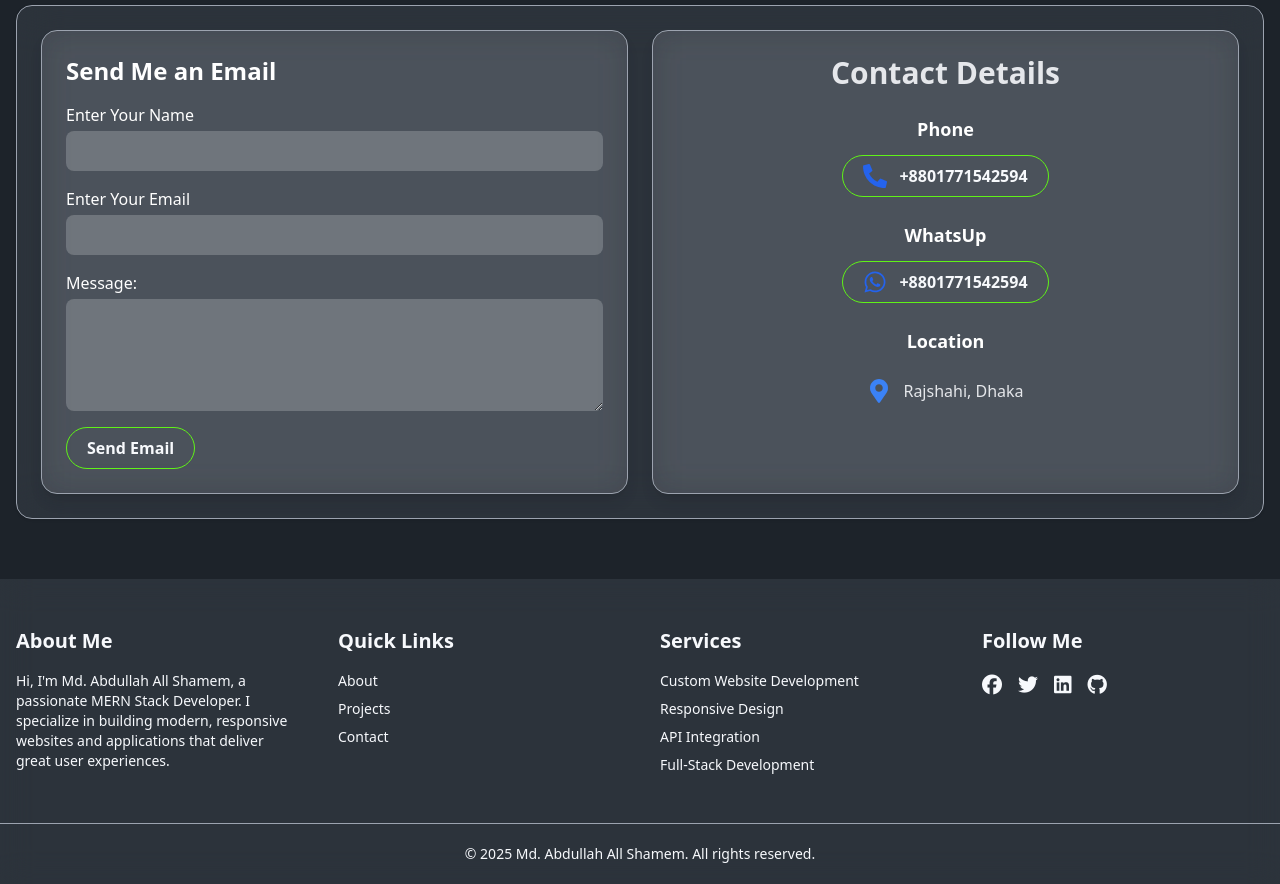
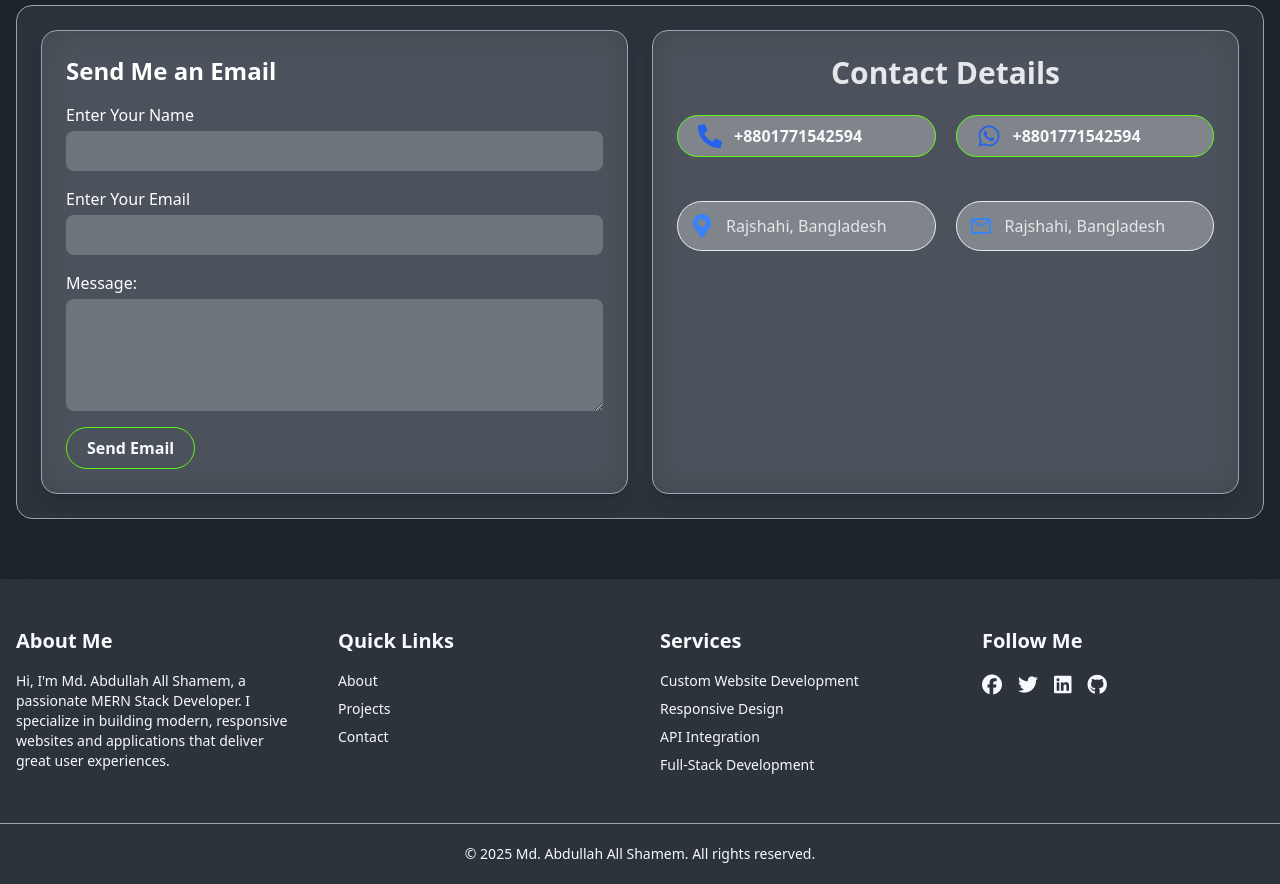
Before and after one commit to abdullah107189/abdullah-dev, a React (Vite) app: page / in a window 1280 px wide. Shown: the part 3279-4163 px from the top of the page. Built offline with nearby package versions, Linux system fonts and the light colour scheme; no server answers.

Commit message:
change style contact page

```diff
--- a/src/Pages/Home/About/About.jsx
+++ b/src/Pages/Home/About/About.jsx
@@ -11,9 +11,7 @@ const About = () => {
           <div className="grid grid-cols-1 md:grid-cols-12 md:gap-5 gap-2">
             {/* About Me Section */}
             <div className="dark:bg-white/10 bg-white/50 p-6 rounded-xl shadow-lg border dark:border-gray-400 text-left md:col-span-12 lg:col-span-9">
-              <h3 className="text-xl font-bold text-blue-400 mb-2">
-                About Me
-              </h3>
+              <h3 className="text-xl font-bold text-blue-400 mb-2">About Me</h3>
               <p className="dark:text-gray-200">
                 I’m Abdullah, a passionate
                 <span className="text-blue-400 font-semibold mx-1">
@@ -69,7 +67,7 @@ const About = () => {
               <p className="dark:text-gray-200">
                 I love to travel, paint, and stay active through sports. I
                 especially like playing online games like Free Fire, but since I
-                started web development, it's not a good game anymore..
+                started web development, it&apos;s not a good game anymore..
               </p>
             </div>
 
--- a/src/Pages/Home/ContactInfo/ContactInfo.jsx
+++ b/src/Pages/Home/ContactInfo/ContactInfo.jsx
@@ -9,6 +9,7 @@ import {
 } from "react-icons/fa";
 import toast from "react-hot-toast";
 import axios from "axios";
+import { MdOutlineEmail } from "react-icons/md";
 
 const ContactInformation = () => {
   const [name, setName] = useState("");
@@ -61,7 +62,7 @@ const ContactInformation = () => {
   // right side
   const phoneNumber = "+8801771542594";
   const whatsappNumber = "+8801771542594";
-  const location = "Rajshahi, Dhaka";
+  const location = "Rajshahi, Bangladesh";
 
   return (
     <div className="z-10 relative">
@@ -133,9 +134,8 @@ const ContactInformation = () => {
             Contact Details
           </h3>
 
-          <div className="flex items-center flex-col justify-center">
-            <div className="mb-6">
-              <h4 className="text-lg mb-3 font-semibold text-center">Phone</h4>
+          <div className="grid grid-cols-1 md:grid-cols-2 gap-5 items-center justify-center ">
+            <div className="mb-6 bg-gray-50/30 rounded-full">
               <a
                 href={`tel:${phoneNumber}`}
                 className="flex items-center gap-3 actionBtn"
@@ -144,10 +144,7 @@ const ContactInformation = () => {
                 {phoneNumber}
               </a>
             </div>
-            <div className="mb-6">
-              <h4 className="text-lg mb-3 font-semibold text-center">
-                WhatsUp
-              </h4>
+            <div className="mb-6 bg-gray-50/30 rounded-full">
               <a
                 href={`https://wa.me/${whatsappNumber}`}
                 className="flex items-center gap-3 actionBtn"
@@ -157,12 +154,16 @@ const ContactInformation = () => {
               </a>
             </div>
 
-            <div className="mb-6">
-              <h4 className="text-lg mb-3 font-semibold text-center">
-                Location
-              </h4>
-              <div className="flex items-center gap-3 text-blue-500 p-3 rounded-lg transition duration-300">
+            <div className="mb-6 bg-gray-50/30 rounded-full">
+              <div className="flex items-center gap-3 text-blue-500 p-3 transition duration-300 border rounded-full">
                 <FaMapMarkerAlt className="h-6 w-6 " />
+                <p className="dark:text-gray-200 text-gray-700">{location}</p>
+              </div>
+            </div>
+
+            <div className="mb-6 bg-gray-50/30 rounded-full">
+              <div className="flex items-center gap-3 text-blue-500 p-3 transition duration-300 border rounded-full">
+                <MdOutlineEmail className="h-6 w-6 " />
                 <p className="dark:text-gray-200 text-gray-700">{location}</p>
               </div>
             </div>
--- a/src/Pages/Home/Projects/Projects.jsx
+++ b/src/Pages/Home/Projects/Projects.jsx
@@ -6,14 +6,12 @@ import { Link } from "react-router-dom";
 import { useQuery } from "@tanstack/react-query";
 import SectionHeader from "../../../Components/SectionHeader";
 const Projects = () => {
-  // const [projects, setProjects] = useState([]);
   const [limit, setLimit] = useState(true);
   const { data: projects = [] } = useQuery({
     queryKey: ["projects", limit],
     queryFn: async () => {
       const { data } = await axios.get(
-        // `https://abdullah-dev-server-side.vercel.app/projects?limit=${limit}`
-        `http://localhost:4545/projects?limit=${limit}`
+        `https://abdullah-dev-server-side.vercel.app/projects?limit=${limit}`
       );
       return data;
     },
```
